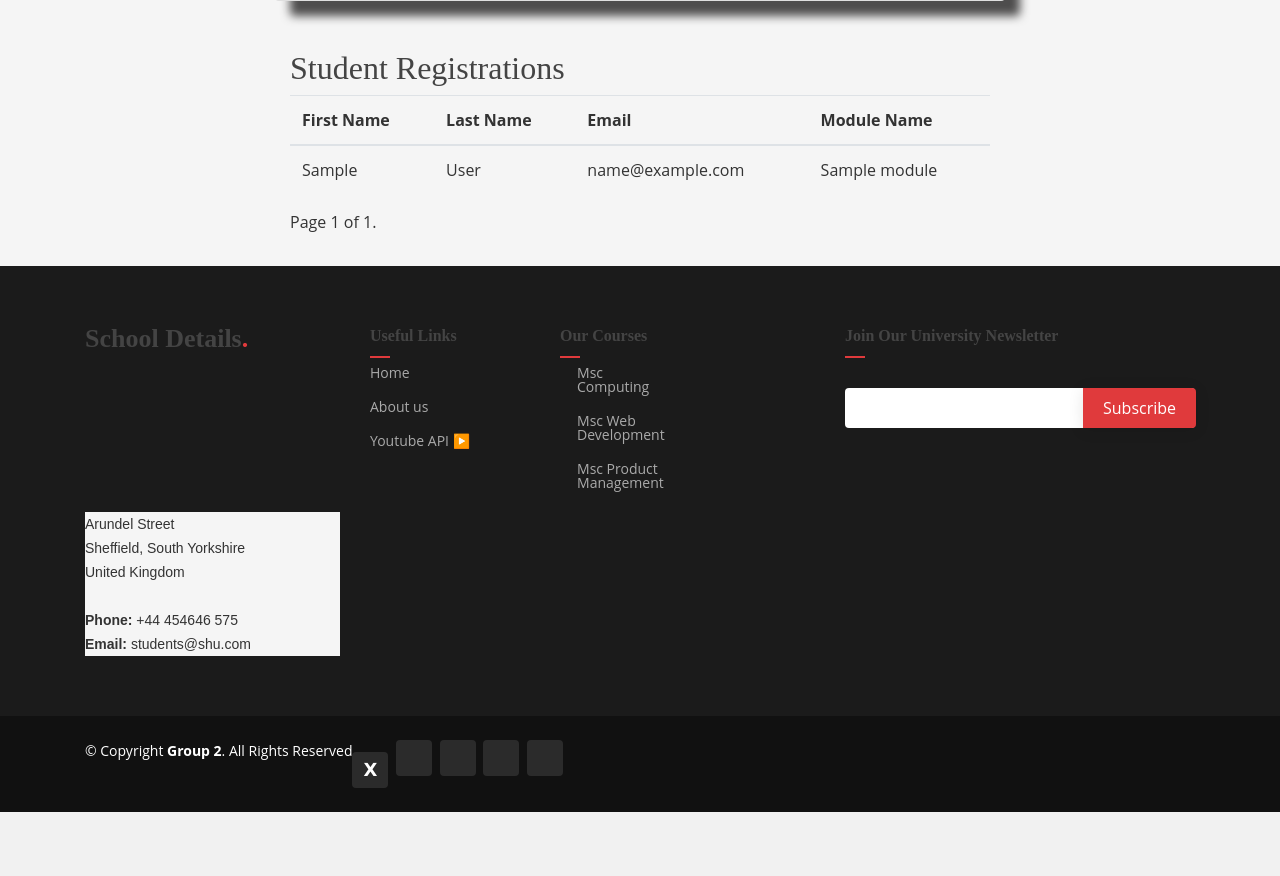
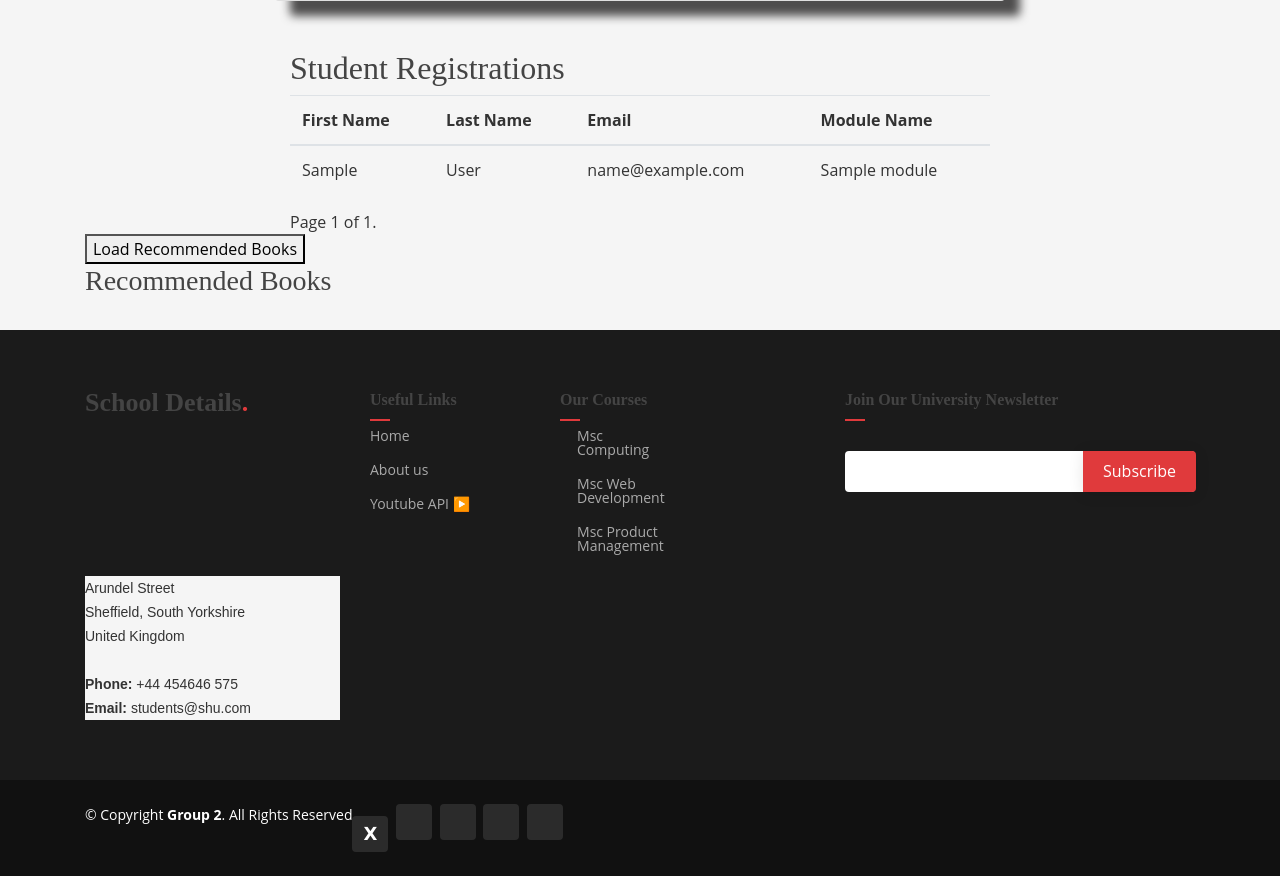
Before and after one commit to Abdullah-Alholiel/CMSWebApp, a Django app: page /module_detail/000/ in a window 1280 px wide. Shown: the part 593-1469 px from the top of the page. Before the commit the page ends 1405 px from the top, so only its background shows below. Run offline with Django 4.2, Linux system fonts and the light colour scheme; tables that the repository leaves empty hold one stand-in row (values such as "Sample post"); parts of the project's set-up code (start-up, migrations or seed data) failed here and were passed over; some libraries are stand-ins or nearby versions; some web fonts are replaced.

Commit message:
"added an azure function to reccomend books"

```diff
--- a/static/css/style.css
+++ b/static/css/style.css
@@ -347,7 +347,7 @@ a.article-title:hover {
 #hero {
   width: 100vw;
   height: 100vh;
-  background: url(https://cmswebapp2091021.blob.core.windows.net/media/student_photos/tabs-4.jpg) top center no-repeat;
+
   background-size: cover;
   position: relative;
   padding-top: 82px;
--- a/templates/base.html
+++ b/templates/base.html
@@ -168,11 +168,15 @@
 
     <!-- Optional JavaScript -->
     <!-- jQuery first, then Popper.js, then Bootstrap JS -->
-    <script
-      src="https://code.jquery.com/jquery-3.2.1.slim.min.js"
-      integrity="sha384-KJ3o2DKtIkvYIK3UENzmM7KCkRr/rE9/Qpg6aAZGJwFDMVNA/GpGFF93hXpG5KkN"
-      crossorigin="anonymous"
-    ></script>
+
+    {% block jquery %}
+        <script
+          src="https://code.jquery.com/jquery-3.2.1.slim.min.js"
+          integrity="sha384-KJ3o2DKtIkvYIK3UENzmM7KCkRr/rE9/Qpg6aAZGJwFDMVNA/GpGFF93hXpG5KkN"
+          crossorigin="anonymous"
+        ></script>
+    {% endblock jquery %}
+
     <script
       src="https://cdn.jsdelivr.net/npm/popper.js@1.12.9/dist/umd/popper.min.js"
       integrity="sha384-ApNbgh9B+Y1QKtv3Rn7W3mgPxhU9K/ScQsAP7hUibX39j7fakFPskvXusvfa0b4Q"
--- a/templates/module_detail.html
+++ b/templates/module_detail.html
@@ -80,15 +80,88 @@
     </div>
   </div>
 </div>
+<button id="load-recommended-books">Load Recommended Books</button>
 
-        <!-- ... [rest of the content] -->
-    </div>
+<div id="recommended-books">
+  <h3>Recommended Books</h3>
+  <div id="books-list"></div>
+</div>
 
 
+
+
+
+    </div>
   </div>
 
 
-  </div>
+  {% block jquery %}
+  <!-- jQuery (full version) -->
+  <script src="https://code.jquery.com/jquery-3.6.0.min.js"></script>
+  {% endblock  %}
+
+
+
+  <!-- <script>
+      $(document).ready(function() {
+         $("#load-recommended-books").click(function() {
+
+        const moduleName = "{{ module.name }}";
+
+          // Adjust this URL to point to your Azure Function URL
+          const azureFunctionURL = `http://127.0.0.1:7071/api/modulebooks`;
+
+          $.get(azureFunctionURL, {
+              text: moduleName
+          }, function(data) {
+            alert("{{module.name}}");
+              var booksHTML = '';
+              data.forEach(function(book) {
+                  booksHTML += `<div class="book">
+                      <h4>${book.title}</h4>
+                      <a href="${book.preview}" target="_blank"><img src="${book.thumbnail}" alt="${book.title}"></a>
+                  </div>`;
+              });
+              $("#books-list").html(booksHTML);
+          });
+        });
+        });
+  </script> -->
+
+  <script>
+    $(document).ready(function() {
+        $("#load-recommended-books").click(function() {
+            var moduleName = "{{ module.name }}";
+
+            // Adjust this URL to point to your Azure Function URL
+            const azureFunctionURL = `http://127.0.0.1:7071/api/modulebooks`;
+
+            $.ajax({
+                url: azureFunctionURL,
+                method: "GET",
+                data: {
+                    name: moduleName
+                },
+                success: function(data) {
+                    var booksHTML = '';
+                    data.forEach(function(book) {
+                        booksHTML += `<div class="book">
+                            <h4>${book.title}</h4>
+                            <a href="${book.preview}" target="_blank"><img src="${book.thumbnail}" alt="${book.title}"></a>
+                        </div>`;
+                    });
+                    $("#books-list").html(booksHTML);
+                },
+                error: function(error) {
+                    console.error("Error fetching data:", error);
+                }
+            });
+        });
+    });
+</script>
+
+
+</div>
   </div>
 </div>
 
```
Also changed, not shown: local.settings.json (added, +7 -0 lines).
